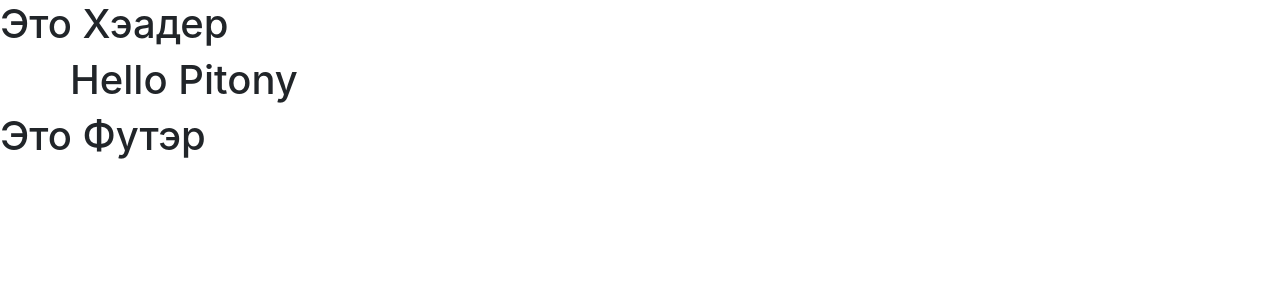
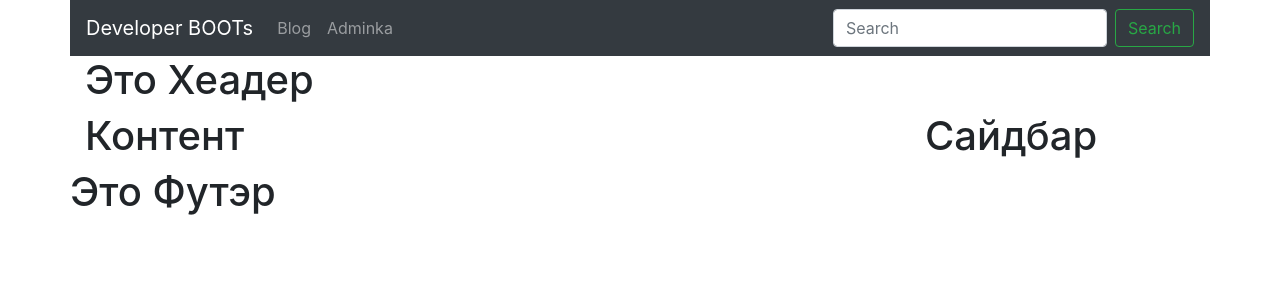
Before and after one commit to Pitosha/template_for_Flask_application, a Flask app: page / in a window 1280 px wide. Shown: the top 300 px of the page. Run offline with Flask 2, Linux system fonts and the light colour scheme; some libraries are stand-ins or nearby versions.

Commit message:
new commit

```diff
--- a/app/templates/base.html
+++ b/app/templates/base.html
@@ -13,14 +13,43 @@
     </title>
 </head>
 <body>
-    <header>
-        <h1>Это Хэадер</h1>
-    </header>
+    <div class="container">
+        <div class="row">
+            <nav class="col-12 navbar navbar-expand-lg navbar-dark bg-dark">
+                <a class="navbar-brand" href="{{ url_for('home') }}">Developer BOOTs</a>
+                <button class="navbar-toggler" type="button" data-toggle="collapse" data-target="#navbarSupportedContent" aria-controls="navbarSupportedContent" aria-expanded="false" aria-label="Toggle navigation">
+                    <span class="navbar-toggler-icon"></span>
+                </button>
+
+                <div class="collapse navbar-collapse" id="navbarSupportedContent">
+                    <ul class="navbar-nav mr-auto">
+                        <li class="nav-item">
+                            <a class="nav-link" href="">Blog</a>
+                        </li>
+                        <li class="nav-item">
+                            <a class="nav-link" href="">Adminka</a>
+                        </li>
+                    </ul>
+                    <form class="form-inline my-2 my-lg-0">
+                        <input class="form-control mr-sm-2" type="search" placeholder="Search" aria-label="Search">
+                        <button class="btn btn-outline-success my-2 my-sm-0" type="submit">Search</button>
+                    </form>
+                </div>
+            </nav>
+            <header id="header" class="col-12">
+                <h1>Это Хеадер</h1>
+            </header>
+        </div>
+    </div>
     {% block content %}
     {% endblock %}
-    <footer>
-        <h1>Это Футэр</h1>
-    </footer>
+    <div class="container">
+        <div class="row">
+            <footer>
+                <h1>Это Футэр</h1>
+            </footer>
+        </div>
+    </div>
     <script src="https://code.jquery.com/jquery-3.4.1.slim.min.js" integrity="sha384-J6qa4849blE2+poT4WnyKhv5vZF5SrPo0iEjwBvKU7imGFAV0wwj1yYfoRSJoZ+n" crossorigin="anonymous"></script>
     <script src="https://cdn.jsdelivr.net/npm/popper.js@1.16.0/dist/umd/popper.min.js" integrity="sha384-Q6E9RHvbIyZFJoft+2mJbHaEWldlvI9IOYy5n3zV9zzTtmI3UksdQRVvoxMfooAo" crossorigin="anonymous"></script>
     <script src="https://stackpath.bootstrapcdn.com/bootstrap/4.4.1/js/bootstrap.min.js" integrity="sha384-wfSDF2E50Y2D1uUdj0O3uMBJnjuUD4Ih7YwaYd1iqfktj0Uod8GCExl3Og8ifwB6" crossorigin="anonymous"></script>
--- a/app/templates/index.html
+++ b/app/templates/index.html
@@ -7,8 +7,12 @@
 {% block content %}
 <div class="container">
     <div class="row">
-        <h1>Hello Pitony</h1>
+        <div class="col-12 col-xl-9">
+            <h1>Контент</h1>
+        </div>
+        <divc lass="col-12 col-xl-3">
+            <h1>Сайдбар</h1>
+        </div>
     </div>
-    <div id="like_button_container"></div>
 </div>
 {% endblock %}
```
